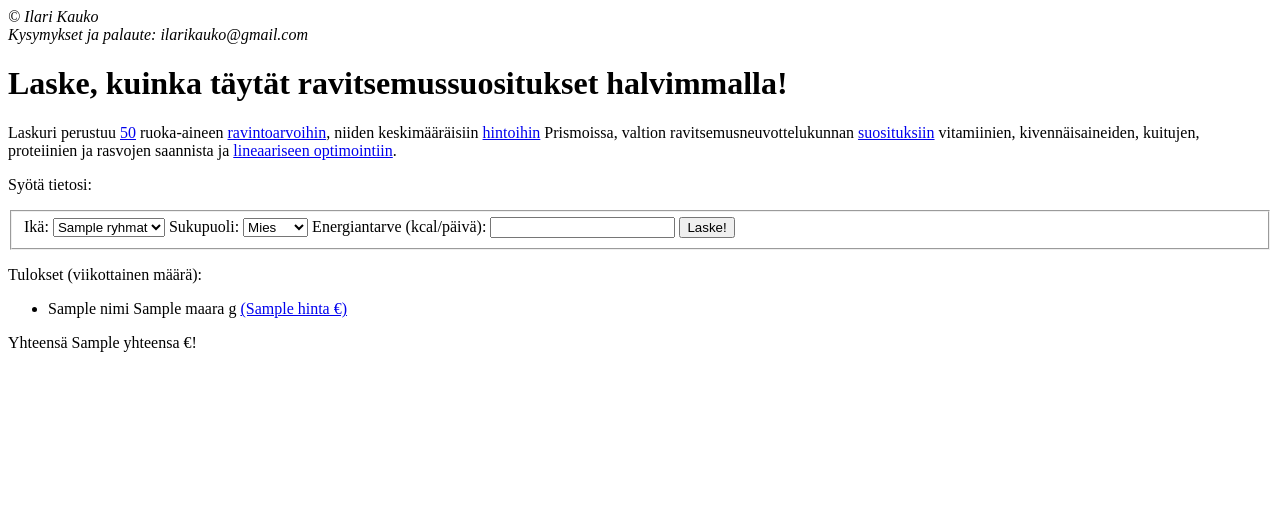
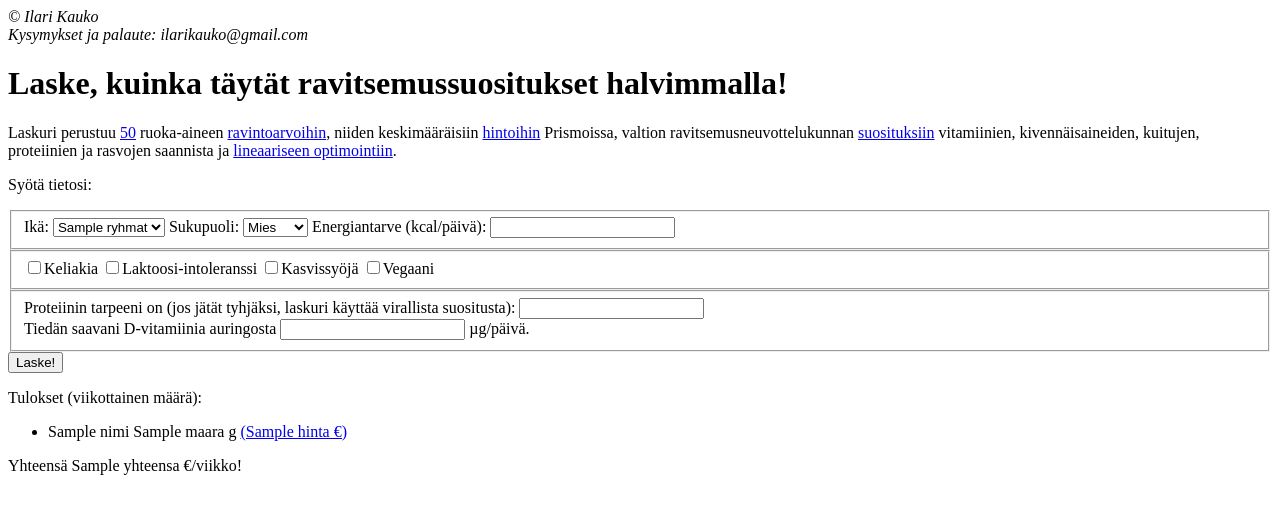
Before and after one commit to kauko-i/saastaruoassa, a Flask app: template templates/etusivu.html in a window 1280 px wide. Shown: the top 514 px of the page. Run offline with Flask 2, Linux system fonts and the light colour scheme; the template is opened without the code that fills it: most values are stand-ins (such as "Sample title", 1, 10 or a date in 2020).

Commit message:
keep values on the form after submitting, restore special diets and adjustments

```diff
--- a/app.py
+++ b/app.py
@@ -212,9 +212,15 @@ def index():
     ika = request.args.get('ika')
     sp = request.args.get('sp')
     energia = request.args.get('energia')
+    keliakia = request.args.get('keliakia')
+    laktoosi = request.args.get('laktoosi')
+    kasvis = request.args.get('kasvis')
+    vegaani = request.args.get('vegaani')
+    proteiini = request.args.get('proteiini')
+    d = request.args.get('d')
     tulos = None
     if ika and sp and energia:
-        tulos = syote2tulos(ika, sp, energia)
+        tulos = syote2tulos(ika, sp, energia, keliakia, laktoosi, kasvis, vegaani, proteiini, d)
         for ruoka in tulos['lista']:
             ruoka['maara'] = int(ruoka['maara']*700 + 0.5)
             ruoka['hinta'] = int(ruoka['hinta']*700 + 0.5)/100
@@ -233,6 +239,15 @@ def index():
             ikaryhmat.append('>{}'.format(str(alarajat[-1])))
     return render_template('etusivu.html',
                            ryhmat=ikaryhmat,
+                           ika=ika,
+                           sp=sp,
+                           energia=energia,
+                           keliakia=keliakia,
+                           laktoosi=laktoosi,
+                           kasvis=kasvis,
+                           vegaani=vegaani,
+                           proteiini=proteiini,
+                           d=d,
                            tulos=tulos['lista'] if tulos else None,
                            yhteensa=tulos['yhteensa'] if tulos else None)
 
--- a/templates/etusivu.html
+++ b/templates/etusivu.html
@@ -17,18 +17,29 @@
       <fieldset>
         <label>Ikä: <select name="ika">
           {% for r in ryhmat %}
-            <option value="{{r}}">{{r}}</option>
+            <option value="{{r}}" {{ 'selected' if r == ika }}>{{r}}</option>
           {% endfor %}
         </select></label>
         <label>Sukupuoli: <select name="sp">
-          <option value="M">Mies</option>
-          <option value="N">Nainen</option>
+          <option value="M" {{ 'selected' if sp == 'M' }}>Mies</option>
+          <option value="N" {{ 'selected' if sp == 'N' }}>Nainen</option>
         </select></label>
         <label>Energiantarve (kcal/päivä):
-          <input name="energia" type="number">
+          <input name="energia" type="number" required value="{{energia}}">
         </label>
-        <input type="submit" value="Laske!">
       </fieldset>
+      <fieldset>
+        <label><input name="keliakia" {{ 'checked' if keliakia }} type="checkbox">Keliakia</label>
+        <label><input name="laktoosi" {{ 'checked' if laktoosi }} type="checkbox">Laktoosi-intoleranssi</label>
+        <label><input name="kasvis" {{ 'checked' if kasvis }} type="checkbox">Kasvissyöjä</label>
+        <label><input name="vegaani" {{ 'checked' if vegaani }} type="checkbox">Vegaani</label>
+      </fieldset>
+      <fieldset>
+        <label>Proteiinin tarpeeni on (jos jätät tyhjäksi, laskuri käyttää virallista suositusta): <input name="proteiini" type="number" value="{{proteiini}}"></label>
+        <br>
+        <label>Tiedän saavani D-vitamiinia auringosta <input name="d" type="number" value="{{d}}"> µg/päivä. </label>
+      </fieldset>
+      <input type="submit" value="Laske!">
     </form>
     {% if tulos %}
       <p>Tulokset (viikottainen määrä):</p>
@@ -37,7 +48,7 @@
           <li>{{t.nimi}} {{t.maara}} g <a href="{{t.osoite}}">({{t.hinta}} €)</a></li>
         {% endfor %}
       </ul>
-      <p>Yhteensä {{yhteensa}} €!</p>
+      <p>Yhteensä {{yhteensa}} €/viikko!</p>
     {% endif %}
   </body>
 </html>
```
